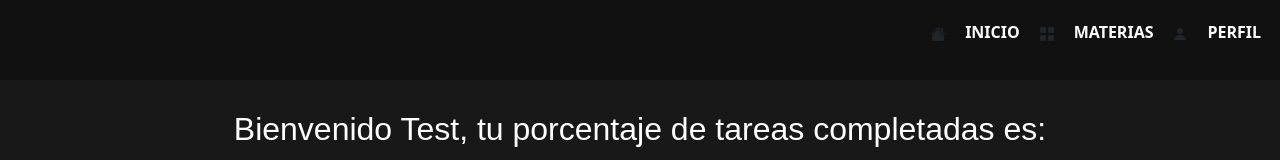
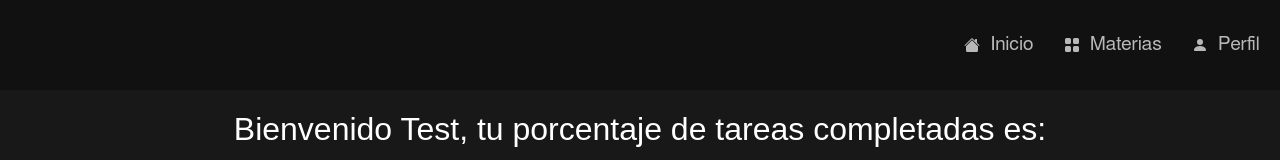
Before and after one commit to heriberto2300/bitacora, a React (Create React App) app in the folder client/: page /home in a window 1280 px wide. Shown: the top 160 px of the page. Built offline with nearby package versions, Linux system fonts and the light colour scheme; no server answers.

Commit message:
Interfaz navbar mejorada

```diff
--- a/client/src/stylesheets/NavBar.css
+++ b/client/src/stylesheets/NavBar.css
@@ -1,6 +1,6 @@
 .nav-bar {
     width: 100%;
-    height: 80px;
+    height: 90px;
     display: flex;
     justify-content: flex-end;
     position: fixed;
@@ -9,18 +9,25 @@
 }
 
 .nav-links {
-    width: 80vw;
+    width: 30vw;
+    height: 100%;
     display: flex;
     justify-content: flex-end;
     align-items: center;
-    text-transform: uppercase;
+    color: #fff;
+    opacity: 0.7;
     list-style: none;
-    font-weight: 600;
+}
+
+.nav-links li {
+    margin: 0 0.8vw;
 }
 
 .nav-links li a {
+    font-family: "FreeSans";
+    font-size: larger;
+    font-weight: normal;
     color: #fff;
-    margin: 0 0.7vw;
     text-decoration: none;
     transition: all ease-in-out 350ms;
     padding: 10px;
```
